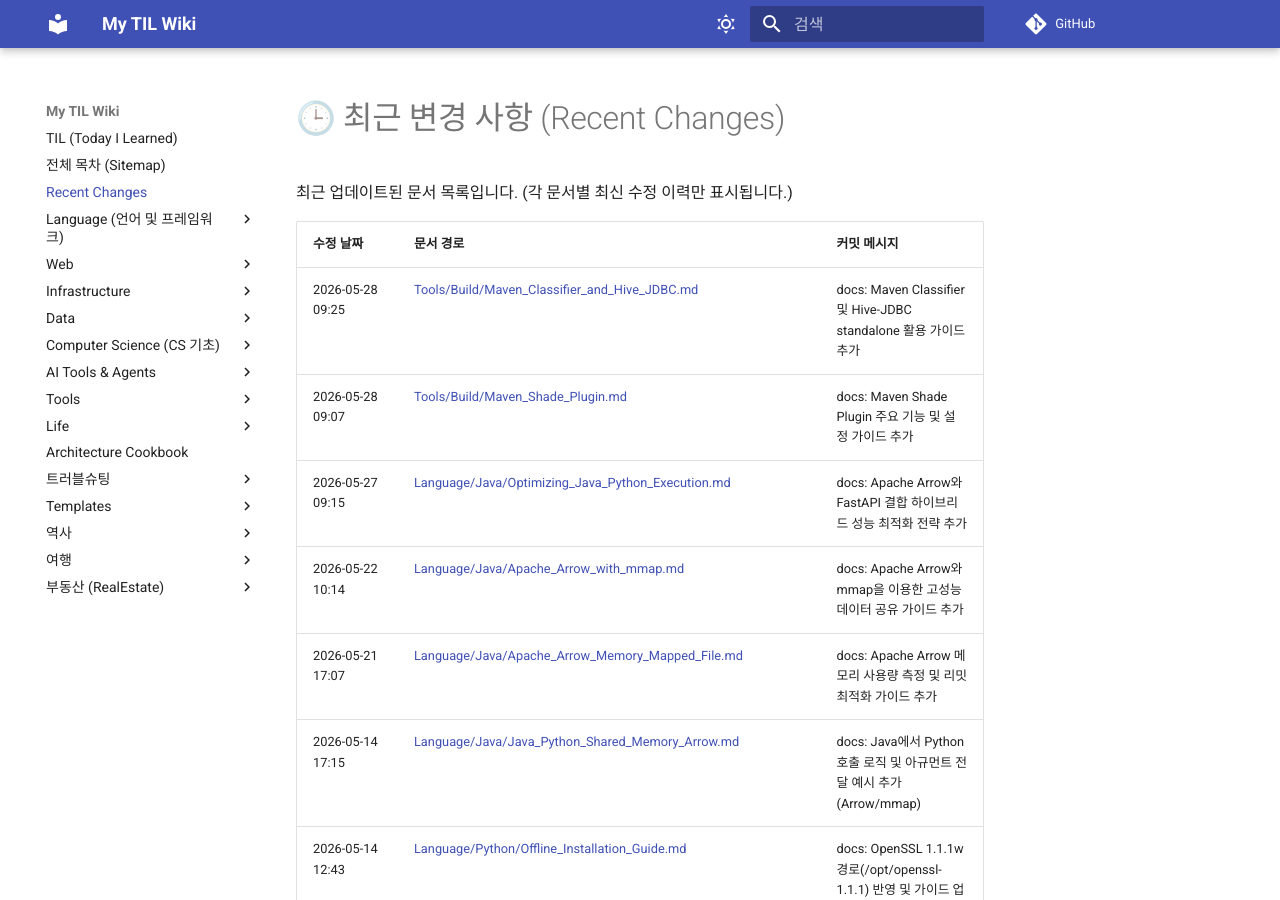
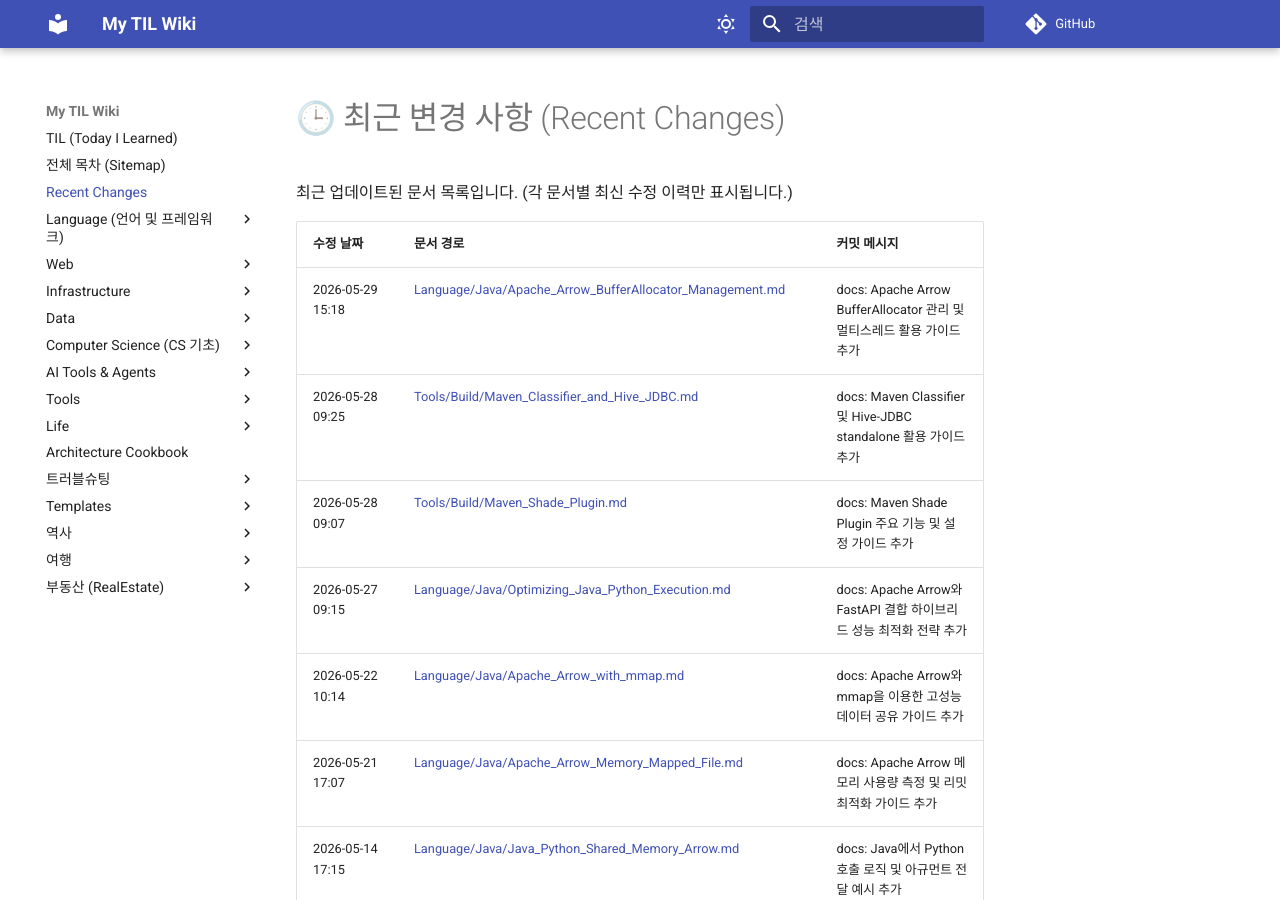
Before and after one commit to DevDooly/TIL, an MkDocs documentation site: the page built from docs/Recent_Changes.md, in a window 1280 px wide and 900 px high. Built offline with MkDocs 1.6.1 and Material for MkDocs 9.7.7, drawn with Linux system fonts in a browser that asks for light colours; comment, search, counter and statistics services are not loaded.

```diff
--- a/docs/Recent_Changes.md
+++ b/docs/Recent_Changes.md
@@ -4,6 +4,7 @@
 
 | 수정 날짜 | 문서 경로 | 커밋 메시지 |
 | :--- | :--- | :--- |
+| 2026-05-29 15:18 | [Language/Java/Apache_Arrow_BufferAllocator_Management.md](Language/Java/Apache_Arrow_BufferAllocator_Management.md) | docs: Apache Arrow BufferAllocator 관리 및 멀티스레드 활용 가이드 추가 |
 | 2026-05-28 09:25 | [Tools/Build/Maven_Classifier_and_Hive_JDBC.md](Tools/Build/Maven_Classifier_and_Hive_JDBC.md) | docs: Maven Classifier 및 Hive-JDBC standalone 활용 가이드 추가 |
 | 2026-05-28 09:07 | [Tools/Build/Maven_Shade_Plugin.md](Tools/Build/Maven_Shade_Plugin.md) | docs: Maven Shade Plugin 주요 기능 및 설정 가이드 추가 |
 | 2026-05-27 09:15 | [Language/Java/Optimizing_Java_Python_Execution.md](Language/Java/Optimizing_Java_Python_Execution.md) | docs: Apache Arrow와 FastAPI 결합 하이브리드 성능 최적화 전략 추가 |
```
Also changed, not shown: README.md (+2 -1 lines).
